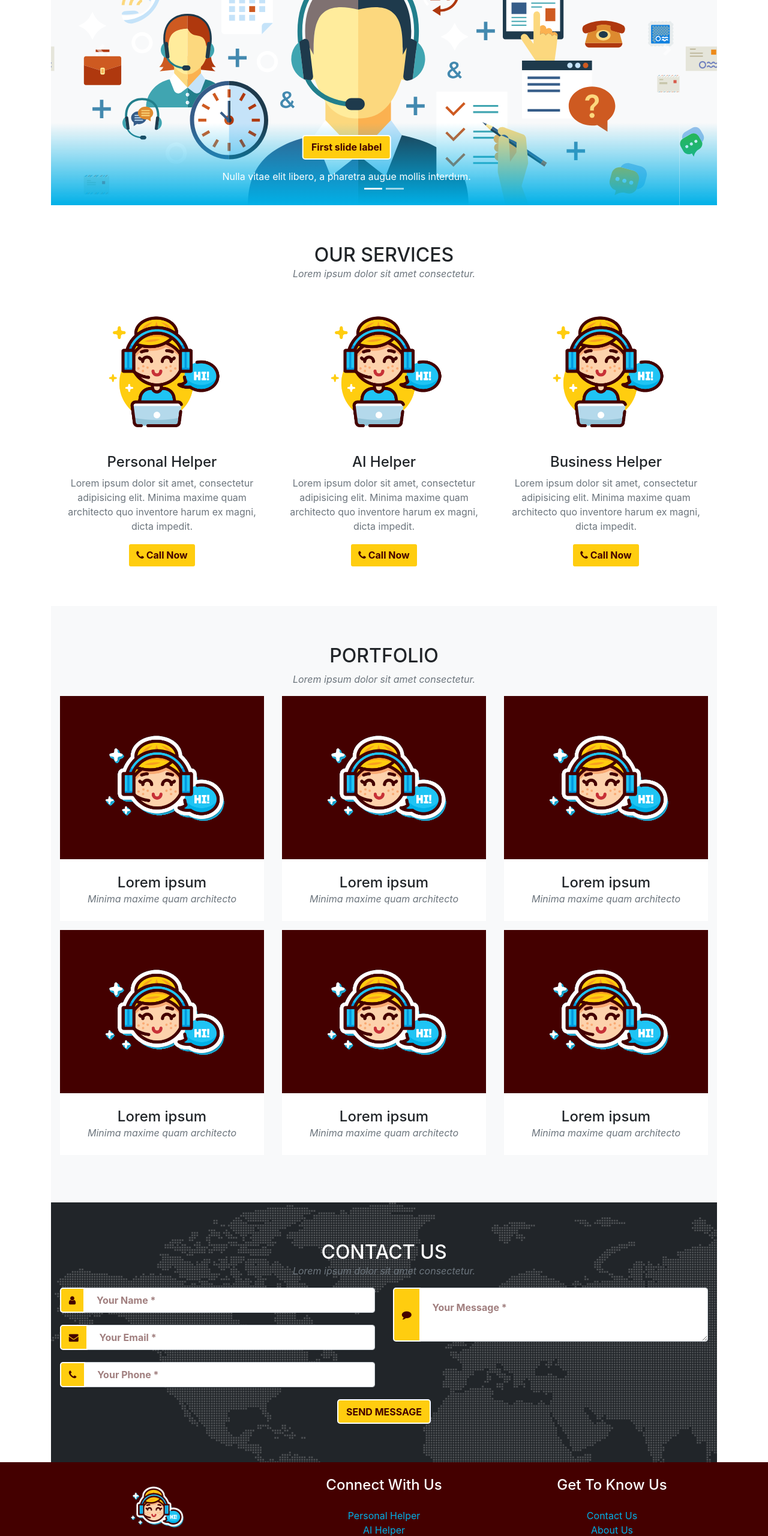
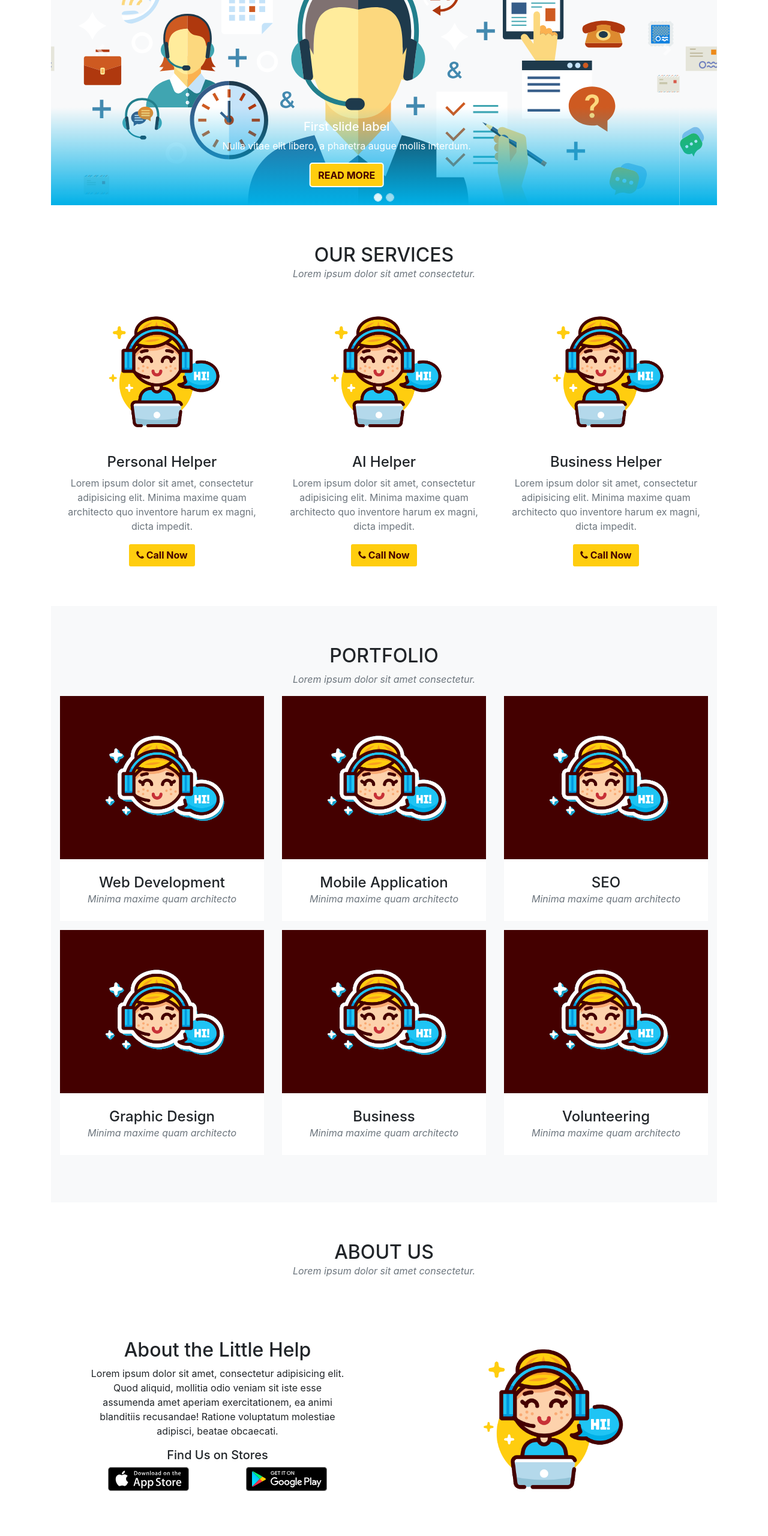
Before and after one commit to nvimai/COMP2081_AdvCSS_Assignment1, a plain HTML site: page index.html in a window 1280 px wide. Shown: the part 240-2800 px from the top of the page at 60% size. Drawn offline with nearby package versions, Linux system fonts and the light colour scheme.

Commit message:
About section, Read more buttons, bugs fixed

```diff
--- a/css/site.css
+++ b/css/site.css
@@ -44,20 +44,23 @@ header #navbarSupportedContent .navbar-nav .active > .nav-link {
 /*
   Carousel
 */
+/*Edit the shape of indicators*/
+#carousel .carousel-indicators li {
+  width: 12px;
+  height: 12px;
+  border-radius: 50%;
+  border: 1px solid white;
+  margin-bottom: -10px;
+}
+#carousel .carousel-caption .btn {
+  margin-bottom: .6em;
+}
+
 #carousel .carousel-caption {
   background-image: linear-gradient(to top, #00b0e7, rgba(1, 1, 1, 0));
   right: 0;
   bottom: 0;
   left: 0;
-  width: 100%;
-}
-
-#carousel .carousel-caption h5 {
-  display: unset;
-}
-
-#carousel .carousel-caption p {
-  margin-top: 1em;
 }
 
 #carousel #carouselCaptions .carousel-control-prev:hover {
--- a/index.html
+++ b/index.html
@@ -83,15 +83,17 @@
             <div class="carousel-item active">
               <img src="./img/call-center-banner.svg" class="d-block w-100" alt="Carousel 1">
               <div class="carousel-caption d-none d-md-block">
-                <h5><a class="btn" href="#">First slide label</a></h5>
+                <h5>First slide label</h5>
                 <p>Nulla vitae elit libero, a pharetra augue mollis interdum.</p>
+                <button class="btn" href="#">READ MORE</button>
               </div>
             </div>
             <div class="carousel-item">
               <img src="./img/call-center-banner.svg" class="d-block w-100" alt="Carousel 2">
               <div class="carousel-caption d-none d-md-block">
-                <h5><a class="btn" href="#">Second slide label</a></h5>
+                <h5>Second slide label</h5>
                 <p>Lorem ipsum dolor sit amet, consectetur adipiscing elit.</p>
+                <button class="btn" href="#">READ MORE</button>
               </div>
             </div>
           </div>
@@ -112,25 +114,25 @@
         <h2 class="title text-uppercase mb-0">Our Services</h2>
         <p class="subtitle text-muted">Lorem ipsum dolor sit amet consectetur.</p>
         <div class="row">
-          <div class="col-md-6 col-lg-4">
+          <div class="col-md-4">
             <div id="personalHelper" class="mx-auto" role="button" data-toggle="popover" data-trigger="focus" title="Personal Helper" data-content="And here's some amazing content. It's very engaging. Right?">
-              <img class="img-fluid" src="./img/LittleHelper.png" alt="">
+              <img class="img-fluid" src="./img/LittleHelper.png" alt="Personal Helper">
               <h4 class="service-heading">Personal Helper</h4>
               <p class="text-muted">Lorem ipsum dolor sit amet, consectetur adipisicing elit. Minima maxime quam architecto quo inventore harum ex magni, dicta impedit.</p>
               <button class="btn callNow" href="#"><i class="fa fa-phone" aria-hidden="true"></i> Call Now</button>
             </div>
           </div>
-          <div class="col-md-6 col-lg-4">
+          <div class="col-md-4">
             <div id="aiHelper" class="mx-auto" role="button" data-toggle="popover" data-trigger="focus" title="AI Helper" data-content="And here's some amazing content. It's very engaging. Right?">
-              <img class="img-fluid" src="./img/LittleHelper.png" alt="">
+              <img class="img-fluid" src="./img/LittleHelper.png" alt="AI Helper">
               <h4 class="service-heading">AI Helper</h4>
               <p class="text-muted">Lorem ipsum dolor sit amet, consectetur adipisicing elit. Minima maxime quam architecto quo inventore harum ex magni, dicta impedit.</p>
               <button class="btn callNow" href="#"><i class="fa fa-phone" aria-hidden="true"></i> Call Now</button>
             </div>
           </div>
-          <div class="col-md-6 col-lg-4">
+          <div class="col-md-4">
             <div id="businessHelper" class="mx-auto" role="button" data-toggle="popover" data-trigger="focus" title="Business Helper" data-content="And here's some amazing content. It's very engaging. Right?">
-              <img class="img-fluid" src="./img/LittleHelper.png" alt="">
+              <img class="img-fluid" src="./img/LittleHelper.png" alt="Business Helper">
               <h4 class="service-heading">Business Helper</h4>
               <p class="text-muted">Lorem ipsum dolor sit amet, consectetur adipisicing elit. Minima maxime quam architecto quo inventore harum ex magni, dicta impedit.</p>
               <button class="btn callNow" href="#"><i class="fa fa-phone" aria-hidden="true"></i> Call Now</button>
@@ -152,10 +154,10 @@
                   <i class="fa fa-plus fa-3x"></i>
                 </div>
               </div>
-              <img class="img-fluid" src="./img/LittleHelper-favicon.png" alt="">
+              <img class="img-fluid" src="./img/LittleHelper-favicon.png" alt="Web Development">
             </a>
             <div class="portfolio-caption">
-              <h4>Lorem ipsum</h4>
+              <h4>Web Development</h4>
               <p class="text-muted">Minima maxime quam architecto</p>
             </div>
           </div>
@@ -166,10 +168,10 @@
                   <i class="fa fa-plus fa-3x"></i>
                 </div>
               </div>
-              <img class="img-fluid" src="./img/LittleHelper-favicon.png" alt="">
+              <img class="img-fluid" src="./img/LittleHelper-favicon.png" alt="Mobile Application">
             </a>
             <div class="portfolio-caption">
-              <h4>Lorem ipsum</h4>
+              <h4>Mobile Application</h4>
               <p class="text-muted">Minima maxime quam architecto</p>
             </div>
           </div>
@@ -180,10 +182,10 @@
                   <i class="fa fa-plus fa-3x"></i>
                 </div>
               </div>
-              <img class="img-fluid" src="./img/LittleHelper-favicon.png" alt="">
+              <img class="img-fluid" src="./img/LittleHelper-favicon.png" alt="SEO">
             </a>
             <div class="portfolio-caption">
-              <h4>Lorem ipsum</h4>
+              <h4>SEO</h4>
               <p class="text-muted">Minima maxime quam architecto</p>
             </div>
           </div>
@@ -194,10 +196,10 @@
                   <i class="fa fa-plus fa-3x"></i>
                 </div>
               </div>
-              <img class="img-fluid" src="./img/LittleHelper-favicon.png" alt="">
+              <img class="img-fluid" src="./img/LittleHelper-favicon.png" alt="Graphic Design">
             </a>
             <div class="portfolio-caption">
-              <h4>Lorem ipsum</h4>
+              <h4>Graphic Design</h4>
               <p class="text-muted">Minima maxime quam architecto</p>
             </div>
           </div>
@@ -208,10 +210,10 @@
                   <i class="fa fa-plus fa-3x"></i>
                 </div>
               </div>
-              <img class="img-fluid" src="./img/LittleHelper-favicon.png" alt="">
+              <img class="img-fluid" src="./img/LittleHelper-favicon.png" alt="Business">
             </a>
             <div class="portfolio-caption">
-              <h4>Lorem ipsum</h4>
+              <h4>Business</h4>
               <p class="text-muted">Minima maxime quam architecto</p>
             </div>
           </div>
@@ -222,11 +224,40 @@
                   <i class="fa fa-plus fa-3x"></i>
                 </div>
               </div>
-              <img class="img-fluid" src="./img/LittleHelper-favicon.png" alt="">
+              <img class="img-fluid" src="./img/LittleHelper-favicon.png" alt="Volunteering">
             </a>
             <div class="portfolio-caption">
-              <h4>Lorem ipsum</h4>
+              <h4>Volunteering</h4>
               <p class="text-muted">Minima maxime quam architecto</p>
+            </div>
+          </div>
+        </div> <!-- end row -->
+      </div>
+    </section>
+    <!-- About section -->
+    <section id="about">
+      <div class="container">
+        <h2 class="title text-uppercase mb-0">About Us</h2>
+        <p class="subtitle text-muted">Lorem ipsum dolor sit amet consectetur.</p>
+        <div class="row align-items-center">
+          <div class="col-lg-6 order-lg-2">
+            <div class="p-5">
+              <img class="img-fluid rounded-circle" src="./img/LittleHelper.png" alt="About">
+            </div>
+          </div>
+          <div class="col-lg-6 order-lg-1">
+            <div class="p-5">
+              <h2 class="display-5">About the Little Help</h2>
+              <p>Lorem ipsum dolor sit amet, consectetur adipisicing elit. Quod aliquid, mollitia odio veniam sit iste esse assumenda amet aperiam exercitationem, ea animi blanditiis recusandae! Ratione voluptatum molestiae adipisci, beatae obcaecati.</p>
+              <h5 class="display-6">Find Us on Stores</h5>
+              <div class="row mb-3">
+                <a class="col px-0" href="#">
+                  <img src="./img/app-store-badge.svg" height="40" alt="Apple App Store" />
+                </a>
+                <a class="col px-0" href="#">
+                  <img src="./img/google-play-badge.svg" height="40" alt="Google Play Store" />
+                </a>
+              </div>
             </div>
           </div>
         </div> <!-- end row -->
@@ -244,21 +275,21 @@
                 <div class="col-md-6">
                   <div class="input-group">
                     <div class="input-group-prepend">
-                      <span class="input-group-text btn my-2 my-sm-0"><i class="fa fa-user" aria-hidden="true"></i></span>
+                      <span class="input-group-text btn"><i class="fa fa-user" aria-hidden="true"></i></span>
                     </div>
                     <input class="form-control" type="text" placeholder="Your Name *" required="required" data-validation-required-message="Please enter your name.">
                     <!--<p class="help-block text-danger"></p>-->
                   </div>
                   <div class="input-group">
                     <div class="input-group-prepend">
-                      <span class="input-group-text btn my-2 my-sm-0"><i class="fa fa-envelope" aria-hidden="true"></i></span>
+                      <span class="input-group-text btn"><i class="fa fa-envelope" aria-hidden="true"></i></span>
                     </div>
                     <input class="form-control" type="email" placeholder="Your Email *" required="required" data-validation-required-message="Please enter your email address.">
                     <!--<p class="help-block text-danger"></p>-->
                   </div>
                   <div class="input-group">
                     <div class="input-group-prepend">
-                      <span class="input-group-text btn my-2 my-sm-0"><i class="fa fa-phone" aria-hidden="true"></i></span>
+                      <span class="input-group-text btn"><i class="fa fa-phone" aria-hidden="true"></i></span>
                     </div>
                     <input class="form-control" type="tel" placeholder="Your Phone *" required="required" data-validation-required-message="Please enter your phone number.">
                     <!--<p class="help-block text-danger"></p>-->
@@ -267,7 +298,7 @@
                 <div class="col-md-6">
                   <div class="input-group">
                     <div class="input-group-prepend">
-                      <span class="input-group-text btn my-2 my-sm-0"><i class="fa fa-comment" aria-hidden="true"></i></span>
+                      <span class="input-group-text btn"><i class="fa fa-comment" aria-hidden="true"></i></span>
                     </div>
                     <textarea class="form-control" placeholder="Your Message *" required="required" data-validation-required-message="Please enter a message."></textarea>
                     <!--<p class="help-block text-danger"></p>-->
@@ -290,7 +321,7 @@
     <div class="container py-4">
       <div class="row">
         <!--Brand-->
-        <div class="col-lg-4 mb-5 mb-lg-0">
+        <div class="col-md-6 col-lg-4 mb-5 mb-lg-0">
           <a class="navbar-brand footer-brand" href="#">
             <img src="./img/LittleHelper-favicon.png" width="150" height="130" alt="Logo">
           </a>
@@ -304,7 +335,7 @@
           </p>
         </div>
         <!--Social buttons-->
-        <div class="col-lg-4 mb-5 mb-lg-0">
+        <div class="col-md-6 col-lg-4 mb-5 mb-lg-0">
           <h4 class="mb-4">Connect With Us</h4>
           <ul class="list-unstyled quick-links">
             <li>
@@ -317,24 +348,44 @@
               <a href="#">Business Helper</a>
             </li>
           </ul>
+          <div class="row mb-3">
+            <a class="col px-0" href="#">
+              <img src="./img/app-store-badge.svg" height="40" alt="Apple App Store" />
+            </a>
+            <a class="col px-0" href="#">
+              <img src="./img/google-play-badge.svg" height="40" alt="Google Play Store" />
+            </a>
+          </div>
+          <ul class="list-unstyled">
+            <li class="d-inline">
               <a class="btn btn-social mx-1" href="#">
                 <i class="fa fa-facebook-f"></i>
               </a>
+            </li>
+            <li class="d-inline">
               <a class="btn btn-social mx-1" href="#">
                 <i class="fa fa-twitter"></i>
               </a>
+            </li>
+            <li class="d-inline">
               <a class="btn btn-social mx-1" href="#">
                 <i class="fa fa-instagram"></i>
               </a>
+            </li>
+            <li class="d-inline">
               <a class="btn btn-social mx-1" href="#">
                 <i class="fa fa-linkedin"></i>
               </a>
+            </li>
+            <li class="d-inline">
               <a class="btn btn-social mx-1" href="#">
                 <i class="fa fa-envelope"></i>
               </a>
+            </li>
+          </ul>
         </div>
         <!--Get To Know Us-->
-        <div class="col-lg-4">
+        <div class="col-md-4 d-none d-lg-block">
           <h4 class="mb-4">Get To Know Us</h4>
           <ul class="list-unstyled quick-links">
             <li>
```
Also changed, not shown: img/app-store-badge.svg (added), img/google-play-badge.svg (added). Lines whose indentation alone changed are shown as unchanged.
